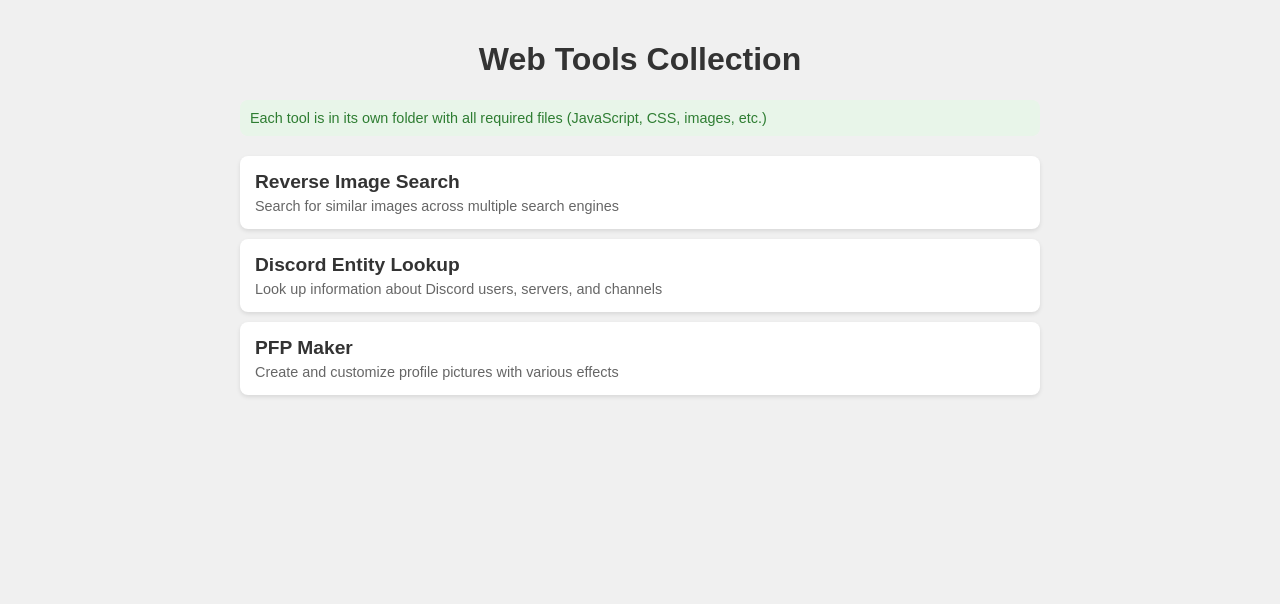
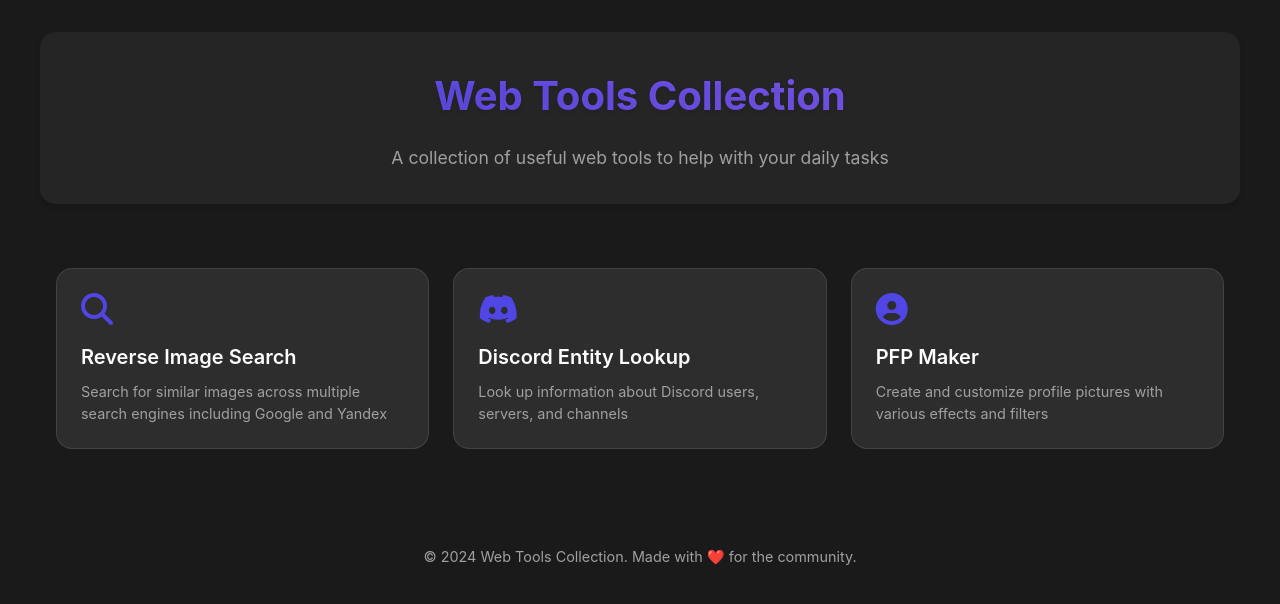
Before and after one commit to VisionTQ/web-tools-collection, a plain HTML site: page index.html in a window 1280 px wide. Drawn offline with Linux system fonts and the light colour scheme.

Commit message:
Update index.html

```diff
--- a/index.html
+++ b/index.html
@@ -4,89 +4,185 @@
     <meta charset="UTF-8">
     <meta name="viewport" content="width=device-width, initial-scale=1.0">
     <title>Web Tools Collection</title>
+    <link rel="stylesheet" href="https://cdnjs.cloudflare.com/ajax/libs/font-awesome/6.4.0/css/all.min.css">
     <style>
+        :root {
+            --bg-primary: #1a1a1a;
+            --bg-secondary: #252525;
+            --text-primary: #ffffff;
+            --text-secondary: #a0a0a0;
+            --accent: #4f46e5;
+            --accent-hover: #4338ca;
+            --card-bg: #2d2d2d;
+            --card-hover: #333333;
+        }
+
+        * {
+            margin: 0;
+            padding: 0;
+            box-sizing: border-box;
+        }
+
         body {
-            font-family: Arial, sans-serif;
-            max-width: 800px;
+            font-family: 'Inter', -apple-system, BlinkMacSystemFont, 'Segoe UI', Roboto, sans-serif;
+            background: var(--bg-primary);
+            color: var(--text-primary);
+            line-height: 1.6;
+            min-height: 100vh;
+            padding: 2rem;
+        }
+
+        .container {
+            max-width: 1200px;
             margin: 0 auto;
-            padding: 20px;
-            background: #f0f0f0;
+        }
+
+        header {
+            text-align: center;
+            margin-bottom: 3rem;
+            padding: 2rem;
+            background: var(--bg-secondary);
+            border-radius: 1rem;
+            box-shadow: 0 4px 6px rgba(0, 0, 0, 0.1);
         }
 
         h1 {
-            color: #333;
-            text-align: center;
+            font-size: 2.5rem;
+            margin-bottom: 1rem;
+            background: linear-gradient(135deg, var(--accent), #8b5cf6);
+            -webkit-background-clip: text;
+            -webkit-text-fill-color: transparent;
+            text-shadow: 0 2px 4px rgba(0, 0, 0, 0.1);
         }
 
-        .tools-list {
-            list-style: none;
-            padding: 0;
+        .subtitle {
+            color: var(--text-secondary);
+            font-size: 1.1rem;
+            max-width: 600px;
+            margin: 0 auto;
         }
 
-        .tool-link {
-            display: block;
-            padding: 15px;
-            margin: 10px 0;
-            background: white;
-            border-radius: 8px;
-            text-decoration: none;
-            color: #333;
-            box-shadow: 0 2px 4px rgba(0,0,0,0.1);
-            transition: transform 0.2s;
+        .tools-grid {
+            display: grid;
+            grid-template-columns: repeat(auto-fit, minmax(300px, 1fr));
+            gap: 1.5rem;
+            padding: 1rem;
         }
 
-        .tool-link:hover {
-            transform: translateY(-2px);
-            box-shadow: 0 4px 8px rgba(0,0,0,0.2);
+        .tool-card {
+            background: var(--card-bg);
+            border-radius: 1rem;
+            padding: 1.5rem;
+            transition: all 0.3s ease;
+            border: 1px solid rgba(255, 255, 255, 0.1);
+            cursor: pointer;
+            text-decoration: none;
+            color: var(--text-primary);
+            display: block;
+        }
+
+        .tool-card:hover {
+            transform: translateY(-5px);
+            background: var(--card-hover);
+            border-color: var(--accent);
+            box-shadow: 0 8px 16px rgba(0, 0, 0, 0.2);
+        }
+
+        .tool-icon {
+            font-size: 2rem;
+            margin-bottom: 1rem;
+            color: var(--accent);
+            transition: all 0.3s ease;
+        }
+
+        .tool-card:hover .tool-icon {
+            transform: scale(1.1);
+            color: #8b5cf6;
         }
 
         .tool-name {
-            font-size: 1.2em;
-            font-weight: bold;
-            margin-bottom: 5px;
+            font-size: 1.25rem;
+            font-weight: 600;
+            margin-bottom: 0.5rem;
         }
 
         .tool-description {
-            color: #666;
-            font-size: 0.9em;
+            color: var(--text-secondary);
+            font-size: 0.9rem;
+            line-height: 1.5;
         }
 
-        .note {
-            background: #e8f5e9;
-            padding: 10px;
-            border-radius: 8px;
-            margin: 20px 0;
-            color: #2e7d32;
-            font-size: 0.9em;
+        footer {
+            text-align: center;
+            margin-top: 3rem;
+            padding: 2rem;
+            color: var(--text-secondary);
+            font-size: 0.9rem;
+        }
+
+        @media (max-width: 768px) {
+            body {
+                padding: 1rem;
+            }
+
+            .tools-grid {
+                grid-template-columns: 1fr;
+            }
+
+            h1 {
+                font-size: 2rem;
+            }
+        }
+
+        /* Custom scrollbar */
+        ::-webkit-scrollbar {
+            width: 10px;
+        }
+
+        ::-webkit-scrollbar-track {
+            background: var(--bg-primary);
+        }
+
+        ::-webkit-scrollbar-thumb {
+            background: var(--accent);
+            border-radius: 5px;
+        }
+
+        ::-webkit-scrollbar-thumb:hover {
+            background: var(--accent-hover);
         }
     </style>
 </head>
 <body>
-    <h1>Web Tools Collection</h1>
+    <div class="container">
+        <header>
+            <h1>Web Tools Collection</h1>
+            <p class="subtitle">A collection of useful web tools to help with your daily tasks</p>
+        </header>
 
-    <div class="note">
-        Each tool is in its own folder with all required files (JavaScript, CSS, images, etc.)
-    </div>
+        <div class="tools-grid">
+            <a href="tools/image-search/index.html" class="tool-card">
+                <i class="fas fa-search tool-icon"></i>
+                <div class="tool-name">Reverse Image Search</div>
+                <div class="tool-description">Search for similar images across multiple search engines including Google and Yandex</div>
+            </a>
 
-    <ul class="tools-list">
-        <li>
-            <a href="tools/image-search/index.html" class="tool-link">
-                <div class="tool-name">Reverse Image Search</div>
-                <div class="tool-description">Search for similar images across multiple search engines</div>
-            </a>
-        </li>
-        <li>
-            <a href="tools/discord-lookup/index.html" class="tool-link">
+            <a href="tools/discord-lookup/index.html" class="tool-card">
+                <i class="fab fa-discord tool-icon"></i>
                 <div class="tool-name">Discord Entity Lookup</div>
                 <div class="tool-description">Look up information about Discord users, servers, and channels</div>
             </a>
-        </li>
-        <li>
-            <a href="tools/pfp-maker/index.html" class="tool-link">
+
+            <a href="tools/pfp-maker/index.html" class="tool-card">
+                <i class="fas fa-user-circle tool-icon"></i>
                 <div class="tool-name">PFP Maker</div>
-                <div class="tool-description">Create and customize profile pictures with various effects</div>
+                <div class="tool-description">Create and customize profile pictures with various effects and filters</div>
             </a>
-        </li>
-    </ul>
+        </div>
+
+        <footer>
+            <p>&copy; 2024 Web Tools Collection. Made with ❤️ for the community.</p>
+        </footer>
+    </div>
 </body>
 </html>
```
